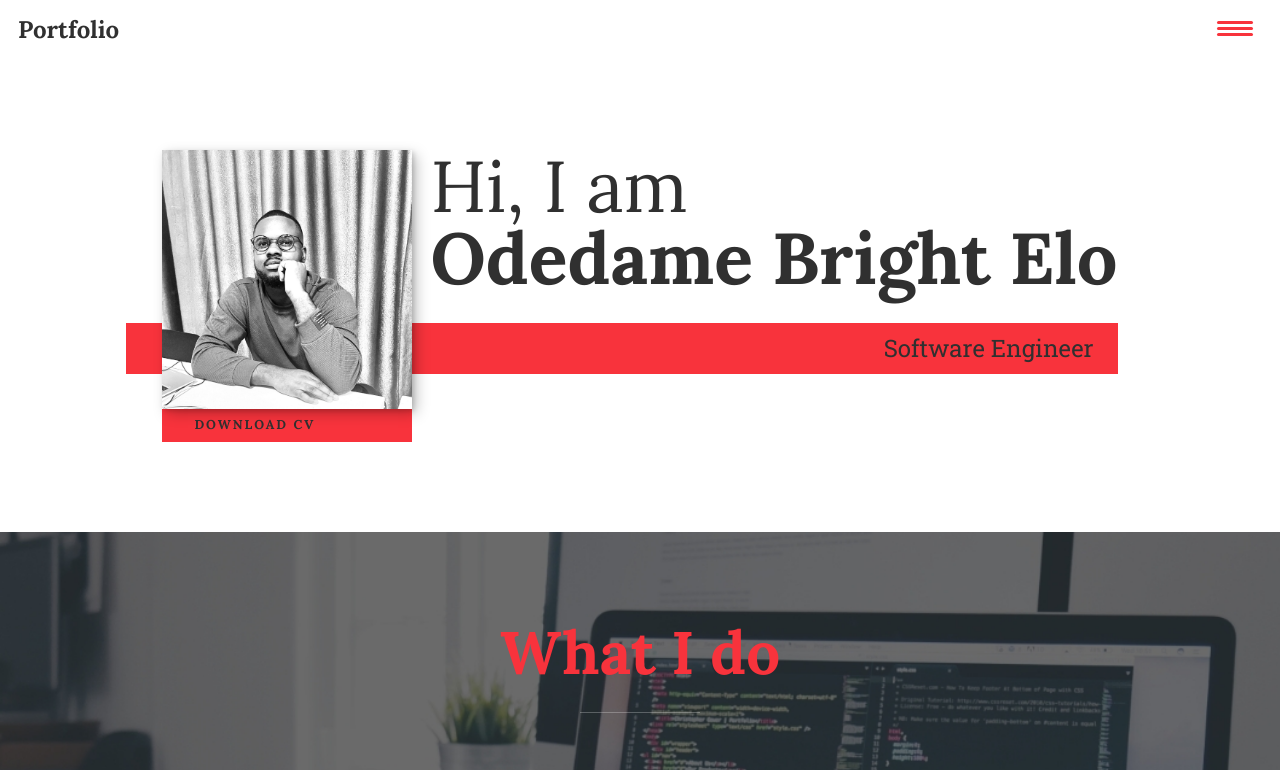
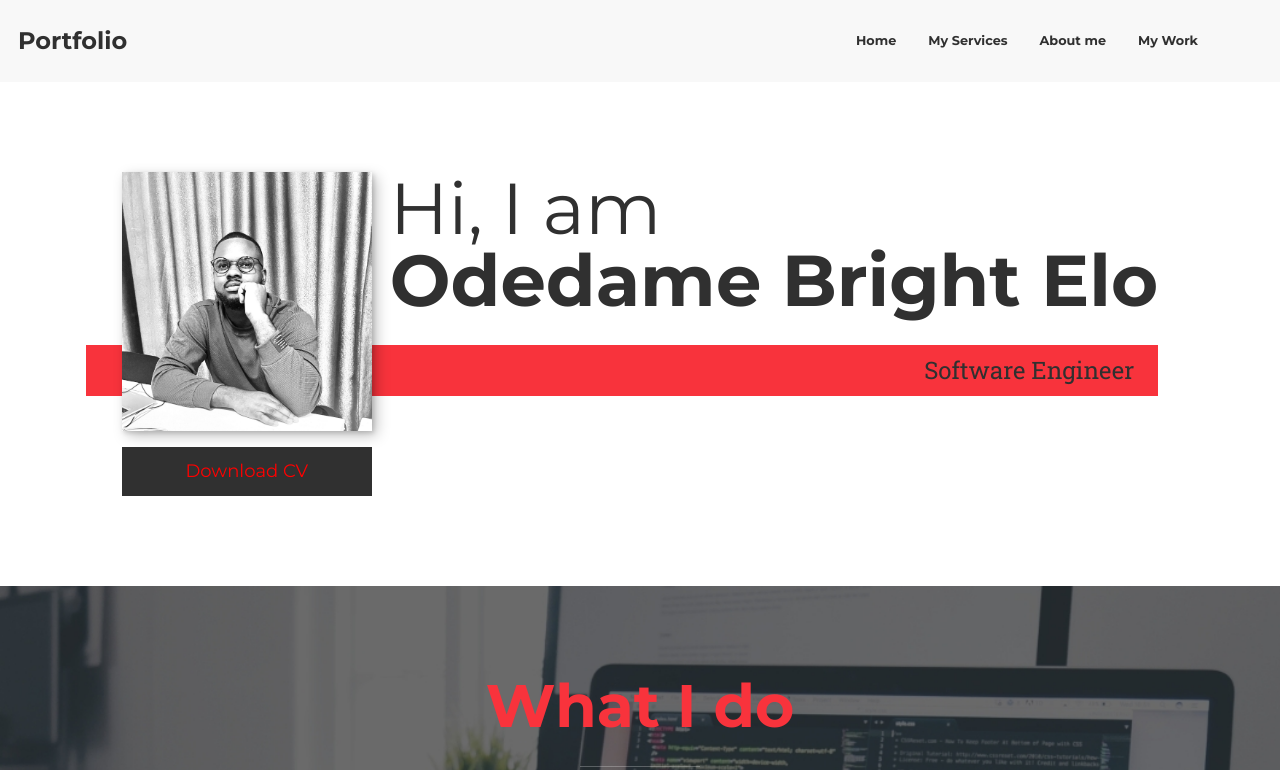
Before and after one commit to OBE96/Portfolio-Project, a website built with Vite: page ALX FINAL PROJECT/index.html in a window 1280 px wide. Shown: the top 770 px of the page. Built offline with nearby package versions, Linux system fonts and the light colour scheme.

Commit message:
initialcommit

```diff
--- a/ALX FINAL PROJECT/css/style.css
+++ b/ALX FINAL PROJECT/css/style.css
@@ -2,6 +2,16 @@
 *::before,
 *::after {
     box-sizing: border-box;
+}
+
+* {
+    font-family: "Montserrat", sans-serif;
+    font-optical-sizing: auto;
+}
+
+
+*::selection{
+   background: #ffbf4741;
 }
 
 /* Custom Properties, update these for your own design */
@@ -22,8 +32,8 @@
     --fs-h3: 1.25rem;
     --fs-body: 1rem;
 
-    --bs: 0.25em 0.25em 0.75em rgba(0,0,0,.25),
-          0.125em 0.125em 0.25em rgba(0,0,0,.15);
+    --bs: 0.25em 0.25em 0.75em rgba(0, 0, 0, .25),
+        0.125em 0.125em 0.25em rgba(0, 0, 0, .15);
 }
 
 @media (min-width: 800px) {
@@ -61,7 +71,9 @@ img {
     max-width: 100%;
 }
 
-strong { font-weight: var(--fw-bold) }
+strong {
+    font-weight: var(--fw-bold)
+}
 
 :focus {
     outline: 3px solid var(--clr-accent);
@@ -97,9 +109,17 @@ h3 {
     margin: 0;
 }
 
-h1 { font-size: var(--fs-h1) }
-h2 { font-size: var(--fs-h2) }
-h3 { font-size: var(--fs-h3) }
+h1 {
+    font-size: var(--fs-h1)
+}
+
+h2 {
+    font-size: var(--fs-h2)
+}
+
+h3 {
+    font-size: var(--fs-h3)
+}
 
 
 .section__title {
@@ -138,7 +158,12 @@ h3 { font-size: var(--fs-h3) }
 header {
     display: flex;
     justify-content: space-between;
+    align-items: center;
     padding: 1em;
+    position: sticky;
+    top: 0;
+    background: #f8f8f8;
+    z-index: 90;
 }
 
 .logo {
@@ -154,10 +179,51 @@ header {
     left: 0;
     right: 0;
     z-index: 100;
-
     transform: translateX(100%);
     transition: transform 250ms cubic-bezier(.5, 0, .5, 1);
 }
+
+.navLinks {
+    list-style: none;
+    display: none;
+    text-decoration: none;
+    gap: 2rem;
+    padding-right: 4rem;
+    align-items: center;
+    font-size: .8rem;
+}
+
+.navLink {
+    position: relative;
+}
+
+.navLink a {
+    text-decoration: none;
+    color: var(--clr-dark);
+    font-weight: 700;
+}
+
+.navLink::before {
+    content: '';
+    position: absolute;
+    width: 0%;
+    margin-left: 0;
+    height: 4px;
+    background: #99999990;
+    bottom: -4px;
+    opacity: 0;
+    z-index: -1;
+    left: 0;
+    transition: all ease-out .2s;
+
+}
+
+.navLink:hover:before {
+    margin-left: 0px;
+    opacity: 1;
+    width: 100%;
+}
+
 
 .nav__list {
     list-style: none;
@@ -189,6 +255,7 @@ header {
     position: absolute;
     right: 1em;
     top: 1em;
+    outline: none;
     z-index: 1000;
 }
 
@@ -222,6 +289,17 @@ header {
     position: relative;
 }
 
+@media screen and (min-width: 750px) {
+
+    .nav-toggle,
+    .sidebar {
+        display: none;
+    }
+    .navLinks {
+        display: flex;
+    }
+}
+
 .hamburger,
 .hamburger::before,
 .hamburger::after {
@@ -241,8 +319,13 @@ header {
     right: 0;
 }
 
-.hamburger::before { top: 6px; }
-.hamburger::after { bottom: 6px; }
+.hamburger::before {
+    top: 6px;
+}
+
+.hamburger::after {
+    bottom: 6px;
+}
 
 
 /*  Intro section  */
@@ -334,7 +417,7 @@ header {
         margin-right: auto;
     }
 
-    .service + .service {
+    .service+.service {
         margin-left: 2em;
     }
 }
@@ -420,8 +503,8 @@ header {
 /* footer */
 
 .footer {
-    background: #111;
-    color: var(--clr-accent);
+    background: #191919;
+    color: white;
     text-align: center;
     padding: 2.5em 0;
     font-size: var(--fs-h3);
@@ -476,3 +559,54 @@ header {
     margin-left: auto;
     margin-right: auto;
 }
+
+.download-cv {
+    /* border: 1px solid red; */
+    margin-top: 16px;
+    color: red;
+    text-decoration: none;
+    text-align: center;
+    padding: 10px 10px;
+    position: relative;
+    background: var(--clr-dark);
+    outline: none;
+    transition: .15s ease-out;
+
+}
+
+.download-cv::before {
+    content: '';
+    width: 100%;
+    height: 100%;
+    position: absolute;
+    background: red;
+    top: 0;
+    left: 0;
+    z-index: -1;
+    transition: .15s ease-out;
+}
+
+
+.download-cv:hover {
+    color: white;
+}
+
+.backLink{
+    width: 100%;
+    padding: 1rem;
+    background: #f8f8f8;
+    z-index: 90;
+    position: sticky;
+    top: 0;
+}
+
+.backLink a{
+    display: flex;
+    width: max-content;
+    gap: 8px;
+    text-decoration: none;
+    font-size: 1rem;
+    font-weight: 700;
+    color: #191919;
+
+}
--- a/ALX FINAL PROJECT/index.html
+++ b/ALX FINAL PROJECT/index.html
@@ -1,26 +1,35 @@
 <!DOCTYPE html>
 <html lang="en">
+
 <head>
     <meta charset="UTF-8">
     <meta name="viewport" content="width=device-width, initial-scale=1.0">
     <title>Odedame Portfolio Website</title>
     <link rel="stylesheet" href="https://cdnjs.cloudflare.com/ajax/libs/normalize/7.0.0/normalize.min.css">
-        <link rel="stylesheet" href="https://cdnjs.cloudflare.com/ajax/libs/font-awesome/5.11.2/css/all.css" integrity="sha256-46qynGAkLSFpVbEBog43gvNhfrOj+BmwXdxFgVK/Kvc=" crossorigin="anonymous" />
+    <link rel="stylesheet" href="https://cdnjs.cloudflare.com/ajax/libs/font-awesome/5.11.2/css/all.css"
+        integrity="sha256-46qynGAkLSFpVbEBog43gvNhfrOj+BmwXdxFgVK/Kvc=" crossorigin="anonymous" />
 
+    <!-- Font link starts here -->
     <link href="https://fonts.googleapis.com/css?family=Lora:400,700|Roboto+Slab:400,700&display=swap" rel="stylesheet">
+    <link rel="preconnect" href="https://fonts.googleapis.com">
+    <link rel="preconnect" href="https://fonts.gstatic.com" crossorigin>
+    <link href="https://fonts.googleapis.com/css2?family=Montserrat:ital,wght@0,100..900;1,100..900&display=swap"
+        rel="stylesheet">
+    <!-- Font link ends here -->
 
     <link rel="stylesheet" href="css/style.css">
 
 </head>
+
 <body>
-        <header>
+    <header class="header">
         <div class="logo">
             <h3>Portfolio</h3>
         </div>
         <button class="nav-toggle" aria-label="toggle navigation">
             <span class="hamburger"></span>
         </button>
-            <nav class="nav">
+        <nav class="nav sidebar">
             <ul class="nav__list">
                 <li class="nav__item"><a href="#home" class="nav__link">Home</a></li>
                 <li class="nav__item"><a href="#services" class="nav__link">My Services</a></li>
@@ -28,6 +37,15 @@
                 <li class="nav__item"><a href="#work" class="nav__link">My Work</a></li>
             </ul>
         </nav>
+        <nav class="">
+            <ul class="navLinks">
+                <li class="navLink"><a href="#home">Home</a></li>
+                <li class="navLink"><a href="#services">My Services</a></li>
+                <li class="navLink"><a href="#about">About me</a></li>
+                <li class="navLink"><a href="#work">My Work</a></li>
+            </ul>
+        </nav>
+
     </header>
 
     <!-- Introduction -->
@@ -38,7 +56,7 @@
 
         <p class="section__subtitle section__subtitle--intro">Software Engineer</p>
         <img src="img/my_picture.jpg" alt="a picture of odedame Bright elo" class="intro__img">
-            <a href="CV/Odedame-Bright-Elo-CV.pdf" class="btn">Download CV</a>
+        <a href="CV/Odedame-Bright-Elo-CV.pdf" class="download-cv">Download CV</a>
     </section>
 
 
@@ -48,17 +66,24 @@
         <div class="services">
             <div class="service">
                 <h3>Full-Stack Developer</h3>
-                    <p>As a skilled Full-Stack Developer, we have expertise in both front-end and back-end development. We can handle all aspects of web development, from designing intuitive user interfaces to implementing complex server-side logic. With our proficiency in multiple technologies, we can create dynamic and responsive web applications.</p>
+                <p>As a skilled Full-Stack Developer, we have expertise in both front-end and back-end development. We
+                    can handle all aspects of web development, from designing intuitive user interfaces to implementing
+                    complex server-side logic. With our proficiency in multiple technologies, we can create dynamic and
+                    responsive web applications.</p>
             </div> <!-- / service -->
 
             <div class="service">
                 <h3>Back-End Developer</h3>
-                    <p>As a skilled Back-End Developer, we specialize in building robust and efficient server-side applications. We handle database management, server configuration, and API integration to ensure seamless functionality and performance of web applications.</p>
+                <p>As a skilled Back-End Developer, we specialize in building robust and efficient server-side
+                    applications. We handle database management, server configuration, and API integration to ensure
+                    seamless functionality and performance of web applications.</p>
             </div> <!-- / service -->
 
             <div class="service">
                 <h3>Web Development</h3>
-                    <p>Our web development services are tailored to create exceptional websites that meet your unique needs. With a focus on delivering top-notch quality, we specialize in building responsive and feature-rich websites.</p>
+                <p>Our web development services are tailored to create exceptional websites that meet your unique needs.
+                    With a focus on delivering top-notch quality, we specialize in building responsive and feature-rich
+                    websites.</p>
             </div> <!-- / service -->
         </div> <!-- / services -->
 
@@ -72,9 +97,13 @@
         <p class="section__subtitle section__subtitle--about">Software Engineer and Back-End Developer</p>
 
         <div class="about-me__body">
-            <p>Hi there! I'm a software engineer specializing in C# programming language. With a strong passion for creating intuitive and user-friendly web experiences, I strive to craft websites that seamlessly blend functionality with stunning design.</p>
+            <p>Hi there! I'm a software engineer specializing in C# programming language. With a strong passion for
+                creating intuitive and user-friendly web experiences, I strive to craft websites that seamlessly blend
+                functionality with stunning design.</p>
 
-           <p> I have a deep understanding of modern web technologies and enjoy staying up-to-date with the latest industry trends. My expertise lies in developing responsive and scalable applications that provide exceptional user experiences across various devices.</p>
+            <p> I have a deep understanding of modern web technologies and enjoy staying up-to-date with the latest
+                industry trends. My expertise lies in developing responsive and scalable applications that provide
+                exceptional user experiences across various devices.</p>
         </div>
 
         <img src="img/My_Picture2.jpg" alt="bright standing and with big smile" class="about-me__img">
@@ -172,4 +201,5 @@
     <script src="js/index.js"></script>
 
 </body>
+
 </html>
--- a/ALX FINAL PROJECT/portfolio-item.html
+++ b/ALX FINAL PROJECT/portfolio-item.html
@@ -1,35 +1,33 @@
 <!DOCTYPE html>
 <html lang="en">
+
 <head>
     <meta charset="UTF-8">
     <meta name="viewport" content="width=device-width, initial-scale=1.0">
     <title>DevJane Portfolio Website</title>
     <link rel="stylesheet" href="https://cdnjs.cloudflare.com/ajax/libs/normalize/7.0.0/normalize.min.css">
-        <link rel="stylesheet" href="https://cdnjs.cloudflare.com/ajax/libs/font-awesome/5.11.2/css/all.css" integrity="sha256-46qynGAkLSFpVbEBog43gvNhfrOj+BmwXdxFgVK/Kvc=" crossorigin="anonymous" />
+    <link rel="stylesheet" href="https://cdnjs.cloudflare.com/ajax/libs/font-awesome/5.11.2/css/all.css"
+        integrity="sha256-46qynGAkLSFpVbEBog43gvNhfrOj+BmwXdxFgVK/Kvc=" crossorigin="anonymous" />
 
-        <!-- Update these with your own fonts -->
+    <!-- Font link starts here -->
     <link href="https://fonts.googleapis.com/css?family=Lora:400,700|Roboto+Slab:400,700&display=swap" rel="stylesheet">
+    <link rel="preconnect" href="https://fonts.googleapis.com">
+    <link rel="preconnect" href="https://fonts.gstatic.com" crossorigin>
+    <link href="https://fonts.googleapis.com/css2?family=Montserrat:ital,wght@0,100..900;1,100..900&display=swap"
+        rel="stylesheet">
+    <!-- Font link ends here -->
 
     <link rel="stylesheet" href="css/style.css">
 
 </head>
+
 <body>
-        <header>
-            <div class="logo">
-                <img src="img/devjane.png" alt="">
+   <div class="backLink">
+    <a href="index.html">
+        <img src="./icons/back-icon.svg" alt="" class="">
+        Go Back
+    </a>
    </div>
-            <button class="nav-toggle" aria-label="toggle navigation">
-                <span class="hamburger"></span>
-            </button>
-            <nav class="nav">
-                <ul class="nav__list">
-                    <li class="nav__item"><a href="index.html" class="nav__link">Home</a></li>
-                    <li class="nav__item"><a href="index.html#services" class="nav__link">My Services</a></li>
-                    <li class="nav__item"><a href="index.html#about" class="nav__link">About me</a></li>
-                    <li class="nav__item"><a href="index.html#work" class="nav__link">My Work</a></li>
-                </ul>
-            </nav>
-        </header>
 
 
     <section class="intro">
@@ -41,10 +39,13 @@
     </section>
 
     <div class="portfolio-item-individual">
-            <p>Voluptatibus, soluta blanditiis! Incidunt ea unde itaque illo molestiae eligendi sint culpa nobis voluptas sapiente voluptate, magnam ipsum eius earum?</p>
+        <p>Voluptatibus, soluta blanditiis! Incidunt ea unde itaque illo molestiae eligendi sint culpa nobis voluptas
+            sapiente voluptate, magnam ipsum eius earum?</p>
         <img src="img/portfolio-details.jpg" alt="">
-            <p>Lorem, ipsum dolor sit amet consectetur adipisicing elit. Saepe et amet tenetur! Fugit sequi optio corrupti fugiat ducimus consequatur incidunt?</p>
-            <p>Voluptatibus, soluta blanditiis! Incidunt ea unde itaque illo molestiae eligendi sint culpa nobis voluptas sapiente voluptate, magnam ipsum eius earum?</p>
+        <p>Lorem, ipsum dolor sit amet consectetur adipisicing elit. Saepe et amet tenetur! Fugit sequi optio corrupti
+            fugiat ducimus consequatur incidunt?</p>
+        <p>Voluptatibus, soluta blanditiis! Incidunt ea unde itaque illo molestiae eligendi sint culpa nobis voluptas
+            sapiente voluptate, magnam ipsum eius earum?</p>
     </div>
 
 
@@ -81,4 +82,5 @@
     <script src="js/index.js"></script>
 
 </body>
+
 </html>
```
Also changed, not shown: ALX FINAL PROJECT/icons/back-icon.svg (added), ALX FINAL PROJECT/img/dev-jane-02.jpg (deleted). Lines whose indentation alone changed are shown as unchanged.
